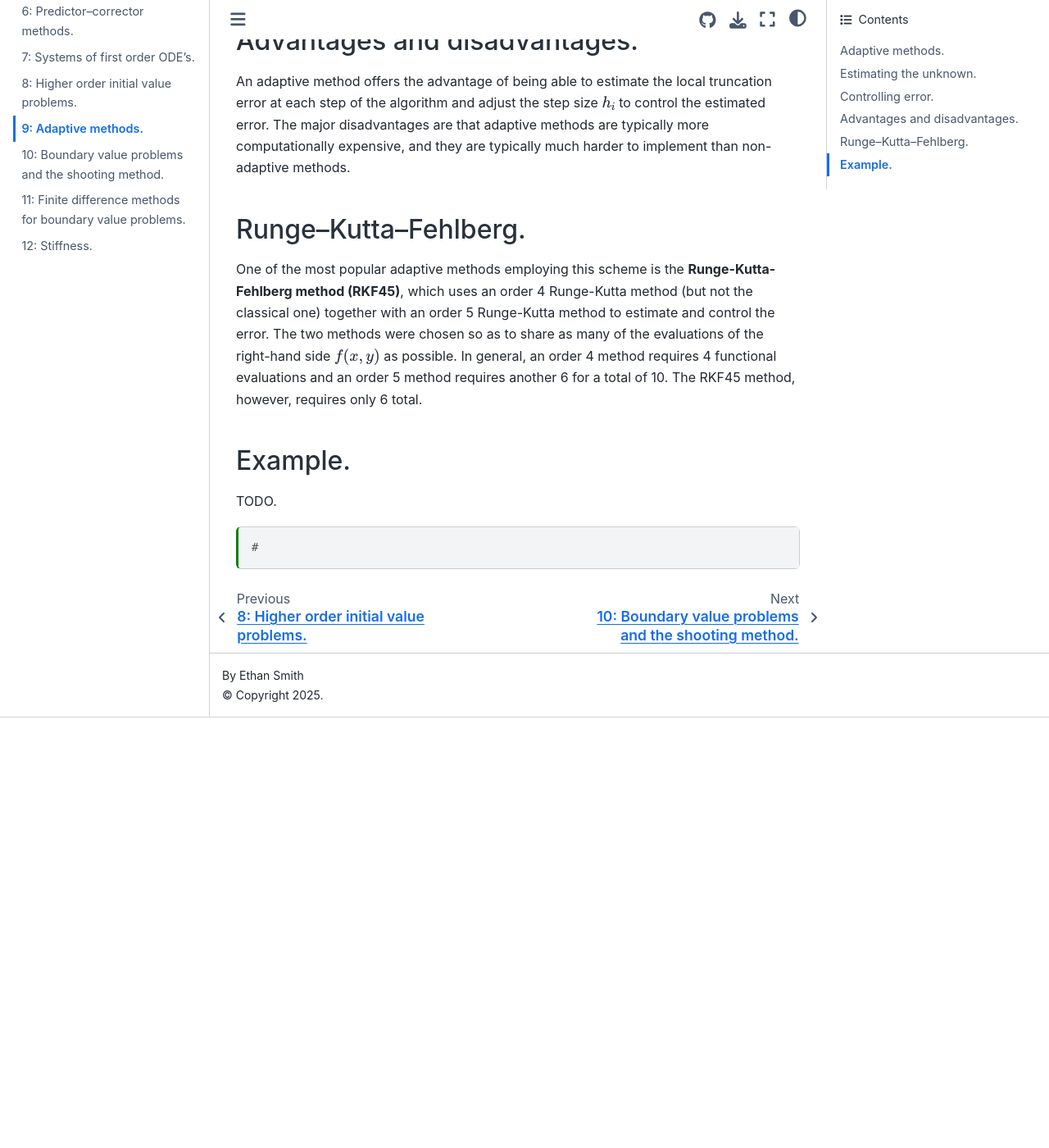
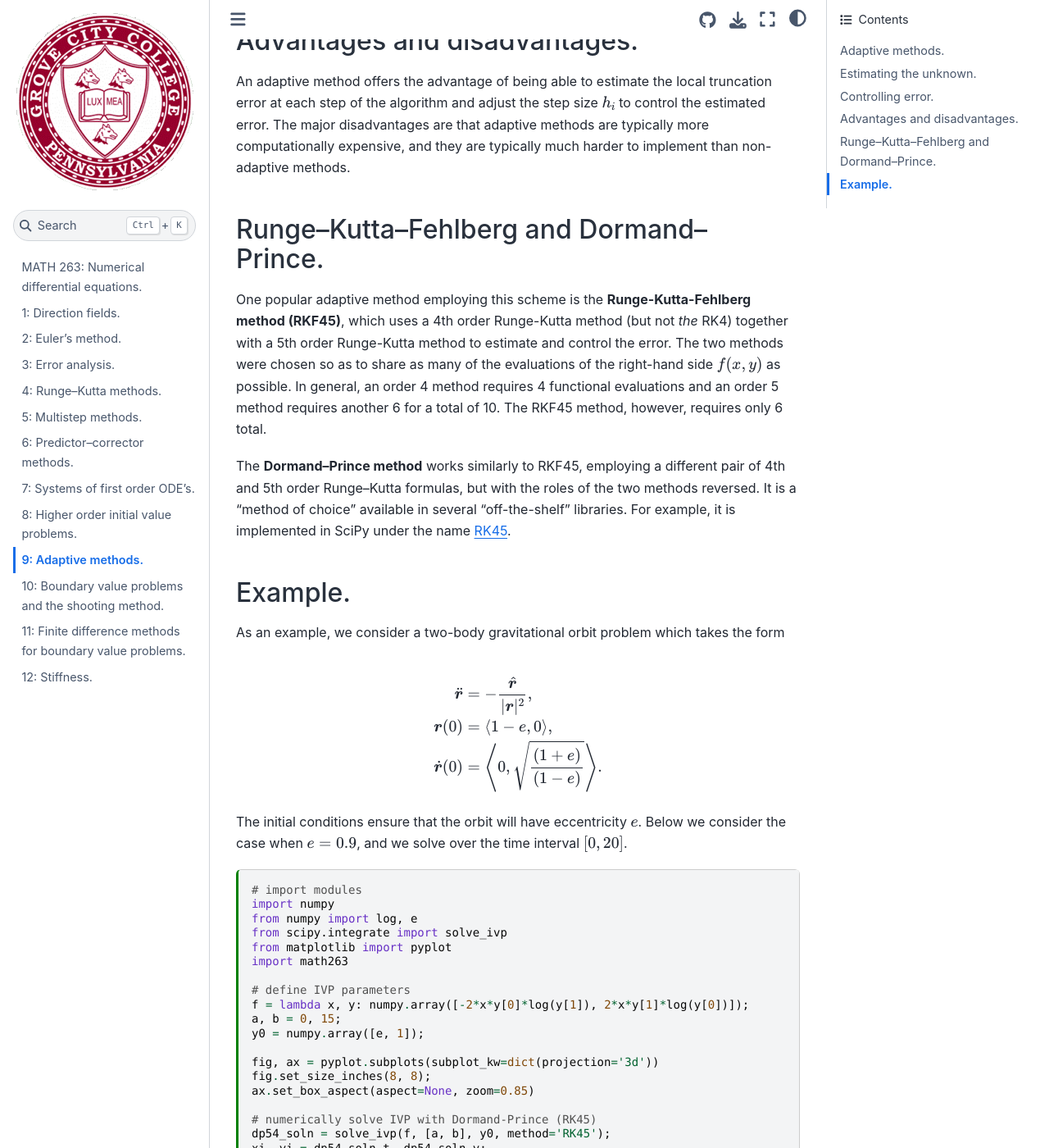
Before and after one commit to ethancsmith/math263-notes, a Jupyter Book: the page built from 09-adaptive_methods.md, in a window 1280 px wide and 1400 px high, scrolled down 2138 px. Shown: the whole window at 82% size. Built offline with Jupyter Book 1.0.4 settings and Sphinx 7.4.7 and the Sphinx Book theme 1.1.4, drawn with Linux system fonts in a browser that asks for light colours; before the commit the page ends 3013 px from its top, so only the background shows below that; some of the changed text lies outside the part shown.

Commit message:
includes remarks about Dormand-Prince; begins developing a two-body problem example taken from the Dormand-Prince paper

````diff
--- a/09-adaptive_methods.md
+++ b/09-adaptive_methods.md
@@ -6,7 +6,7 @@
     format_version: 0.13
     jupytext_version: 1.16.6
 kernelspec:
-  display_name: Python 3 (ipykernel)
+  display_name: math263-notes
   language: python
   name: python3
 ---
@@ -71,14 +71,56 @@
 
 An adaptive method offers the advantage of being able to estimate the local truncation error at each step of the algorithm and adjust the step size $h_i$ to control the estimated error.  The major disadvantages are that adaptive methods are typically more computationally expensive, and they are typically much harder to implement than non-adaptive methods.
 
-## Runge–Kutta–Fehlberg.
+## Runge–Kutta–Fehlberg and Dormand–Prince.
 
-One of the most popular adaptive methods employing this scheme is the **Runge-Kutta-Fehlberg method (RKF45)**, which uses an order 4 Runge-Kutta method (but not the classical one) together with an order 5 Runge-Kutta method to estimate and control the error.  The two methods were chosen so as to share as many of the evaluations of the right-hand side $f(x,y)$ as possible.  In general, an order 4 method requires 4 functional evaluations and an order 5 method requires another 6 for a total of 10.  The RKF45 method, however, requires only 6 total.
+One popular adaptive method employing this scheme is the **Runge-Kutta-Fehlberg method (RKF45)**, which uses a 4th order Runge-Kutta method (but not _the_ RK4) together with a 5th order Runge-Kutta method to estimate and control the error.  The two methods were chosen so as to share as many of the evaluations of the right-hand side $f(x,y)$ as possible.  In general, an order 4 method requires 4 functional evaluations and an order 5 method requires another 6 for a total of 10.  The RKF45 method, however, requires only 6 total.
+
+The **Dormand–Prince method** works similarly to RKF45, employing a different pair of 4th and 5th order Runge–Kutta formulas, but with the roles of the two methods reversed.
+It is a "method of choice" available in several "off-the-shelf" libraries.
+For example, it is implemented in SciPy under the name [RK45](https://docs.scipy.org/doc/scipy/reference/generated/scipy.integrate.RK45.html#id1).
 
 ## Example.
 
-TODO.
+As an example, we consider a two-body gravitational orbit problem which takes the form
+\begin{align*}
+\ddot{\boldsymbol{r}} &= -\frac{\hat{\boldsymbol{r}}}{|\boldsymbol{r}|^2},\\
+\boldsymbol{r}(0) & = \langle 1-e, 0\rangle,\\
+\dot{\boldsymbol{r}}(0) &= \left\langle 0, \sqrt{\frac{(1+e)}{(1-e)}}\right\rangle.
+\end{align*}
+The initial conditions ensure that the orbit will have eccentricity $e$.
+Below we consider the case when $e = 0.9$, and we solve over the time interval $[0, 20]$.
 
 ```{code-cell}
-#
+# import modules
+import numpy
+from numpy import log, e
+from scipy.integrate import solve_ivp
+from matplotlib import pyplot
+import math263
+
+# define IVP parameters
+f = lambda x, y: numpy.array([-2*x*y[0]*log(y[1]), 2*x*y[1]*log(y[0])]);
+a, b = 0, 15;
+y0 = numpy.array([e, 1]);
+
+fig, ax = pyplot.subplots(subplot_kw=dict(projection='3d'))
+fig.set_size_inches(8, 8);
+ax.set_box_aspect(aspect=None, zoom=0.85)
+
+# numerically solve IVP with Dormand-Prince (RK45)
+dp54_soln = solve_ivp(f, [a, b], y0, method='RK45');
+xi, yi = dp54_soln.t, dp54_soln.y;
+ax.plot(xi, yi[0], yi[1], "o:");
+ax.set_xlabel("$x$");
+ax.set_ylabel("$y$");
+ax.set_zlabel("$z$");
+
+# numerically solve IVP with classical RK4
+#n = len(xi);
+#xi, yi = math263.rk4(f, a, b, y0, n);
+#ax.plot(xi, yi[:,0], yi[:, 1], "o:");
 ```
+
+```{code-cell}
+
+```
````
